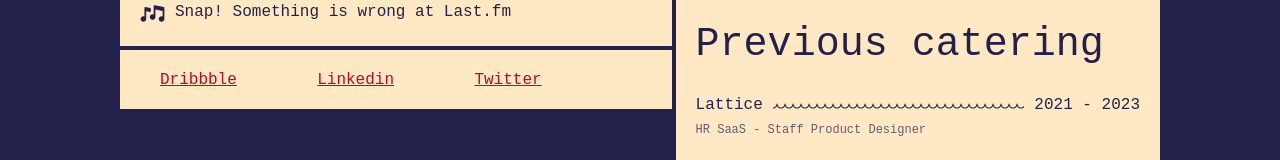
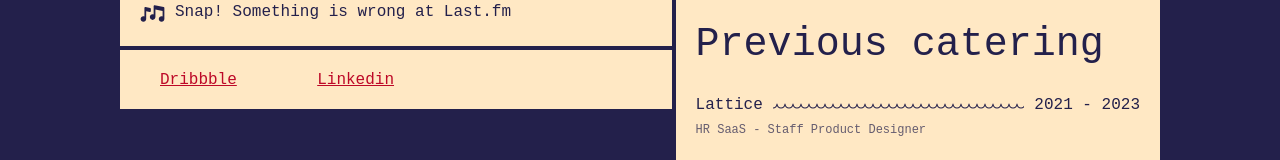
Before and after one commit to alafritz/ala-fritz-js, a Next.js app: page / in a window 1280 px wide. Shown: the part 1673-1833 px from the top of the page. Built offline with nearby package versions, Linux system fonts and the light colour scheme; no server answers; a web font is replaced by a local one.

Commit message:
Removed twitter link
Removed twitter link

```diff
--- a/components/links.js
+++ b/components/links.js
@@ -6,10 +6,6 @@
     name: "Linkedin",
     url: 'https://www.linkedin.com/in/fritzriha/',
 },
-{
-    name: "Twitter",
-    url: 'http://www.twitter.com/alafritz',
-},
 ]
 
 export default links
```
